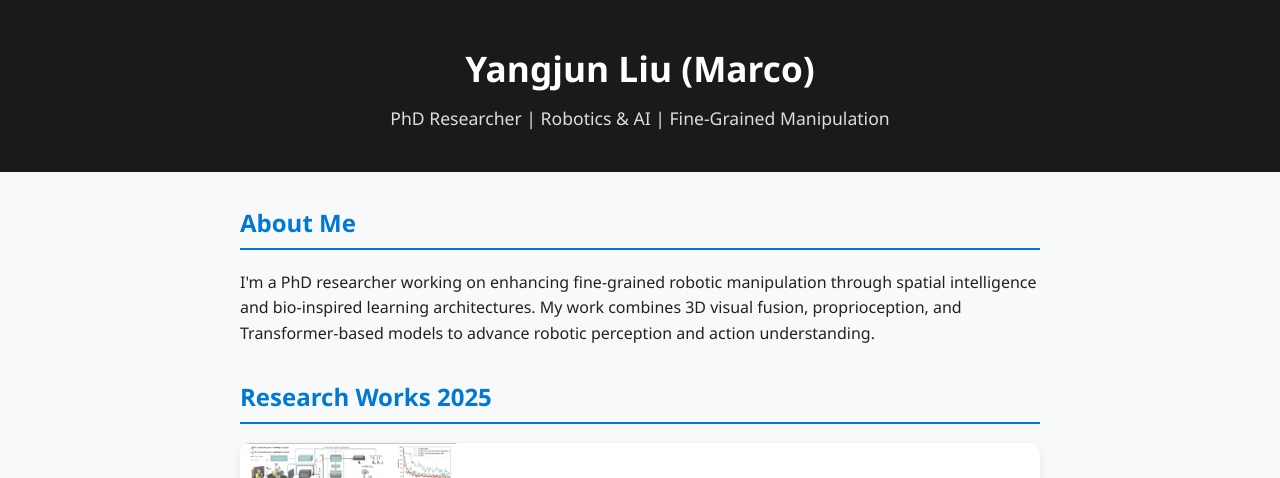
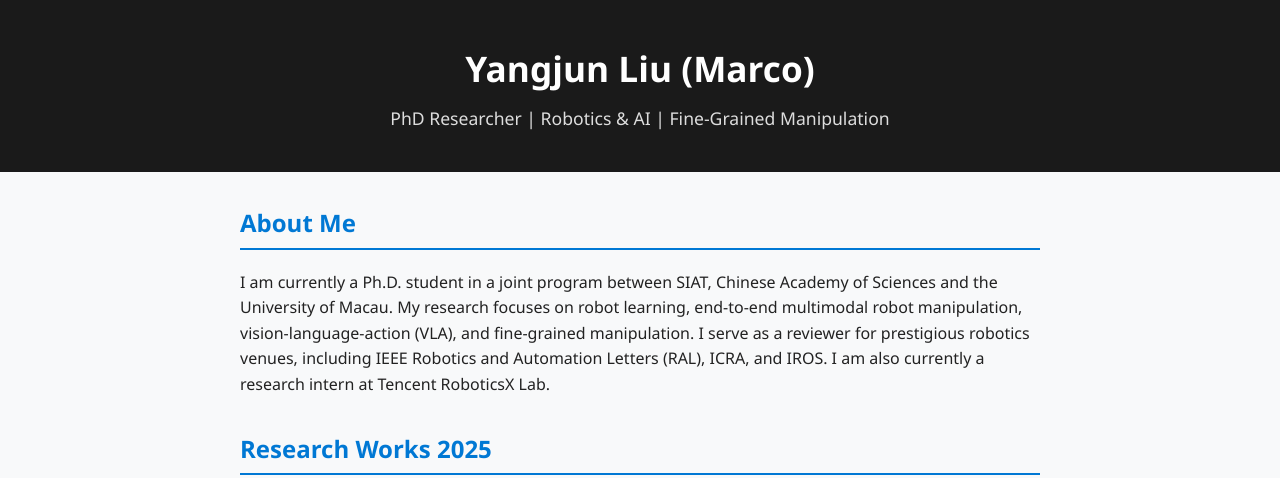
Before and after one commit to RealMarco/RealMarco.github.io, a plain HTML site: page index.html in a window 1280 px wide. Shown: the top 478 px of the page. Drawn offline with Linux system fonts and the light colour scheme.

Commit message:
Update index.html

```diff
--- a/index.html
+++ b/index.html
@@ -150,10 +150,7 @@
     <section>
       <h2>About Me</h2>
       <p>
-        I'm a PhD researcher working on enhancing fine-grained robotic manipulation
-        through spatial intelligence and bio-inspired learning architectures.
-        My work combines 3D visual fusion, proprioception, and Transformer-based models
-        to advance robotic perception and action understanding.
+        I am currently a Ph.D. student in a joint program between SIAT, Chinese Academy of Sciences and the University of Macau. My research focuses on robot learning, end-to-end multimodal robot manipulation, vision-language-action (VLA), and fine-grained manipulation. I serve as a reviewer for prestigious robotics venues, including IEEE Robotics and Automation Letters (RAL), ICRA, and IROS. I am also currently a research intern at Tencent RoboticsX Lab.
       </p>
     </section>
 
```
